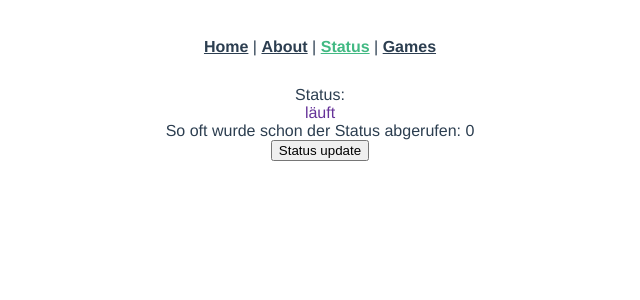
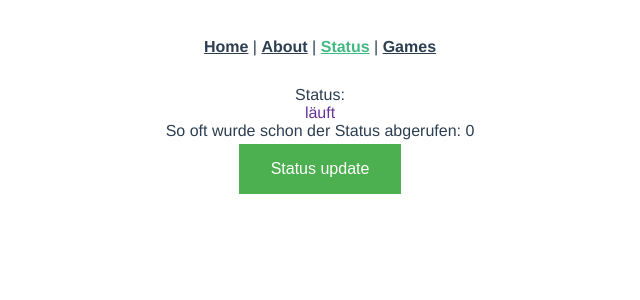
Before and after one commit to Sensler/app-demo-project, a Vue app in the folder demo-ui/: page /status in a window 1280 px wide. Shown: the top 300 px of the page, without its empty margins (320-960 px from the left). Built offline with nearby package versions, Linux system fonts and the light colour scheme.

Commit message:
Etwas schicker als vorher mit CSS

```diff
--- a/demo-ui/src/App.vue
+++ b/demo-ui/src/App.vue
@@ -1,6 +1,7 @@
 <template>
   <div id="nav">
-    <router-link to="/">Home</router-link> | <router-link to="/about">About</router-link> | <router-link to="/status">Status</router-link> |
+    <router-link to="/">Home</router-link><span> | </span> <router-link to="/about">About</router-link><span> | </span>
+    <router-link to="/status">Status</router-link><span> | </span>
     <router-link to="/games">Games</router-link>
   </div>
   <router-view />
--- a/demo-ui/src/views/Games.vue
+++ b/demo-ui/src/views/Games.vue
@@ -14,7 +14,8 @@
         </tr>
       </tbody>
     </table>
-    <button type="submit" @click.prevent="getGames" value="update">Aktualisieren</button>
+    <button class="button button1" type="submit" @click.prevent="getGames" value="update">Aktualisieren</button>
+
     <div class="error">{{ error }}</div>
   </div>
 </template>
@@ -53,4 +54,55 @@ export default {
 .error {
   background-color: red;
 }
+
+table {
+  font-family: Arial, Helvetica, sans-serif;
+  border-collapse: collapse;
+  width: 100%;
+}
+
+td,
+th {
+  border: 1px solid #ddd;
+  padding: 8px;
+}
+
+tr:nth-child(even) {
+  background-color: #f2f2f2;
+}
+tr:hover {
+  background-color: #ddd;
+}
+
+th {
+  padding-top: 12px;
+  padding-bottom: 12px;
+  text-align: center;
+  background-color: #04aa6d;
+  color: white;
+}
+
+button {
+  background-color: #4caf50; /* Green */
+  border: none;
+  color: white;
+  padding: 16px 32px;
+  text-align: center;
+  text-decoration: none;
+  display: inline-block;
+  font-size: 16px;
+  margin: 4px 2px;
+  transition-duration: 0.4s;
+  cursor: pointer;
+}
+
+.button1 {
+  background-color: white;
+  color: black;
+  border: 2px solid #4caf50;
+}
+.button1:hover {
+  background-color: #4caf50;
+  color: white;
+}
 </style>
```
